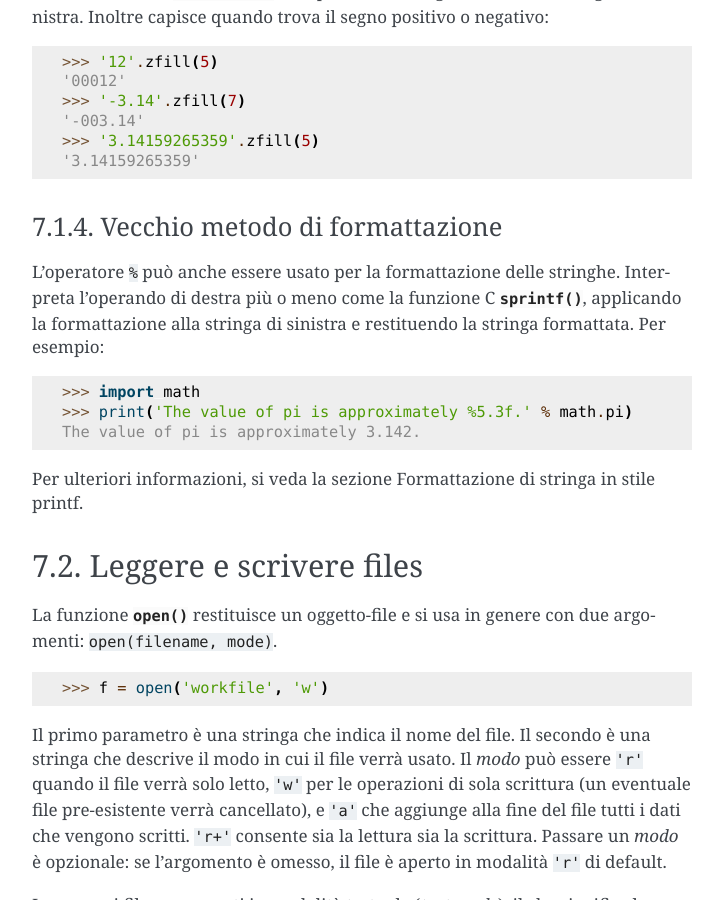
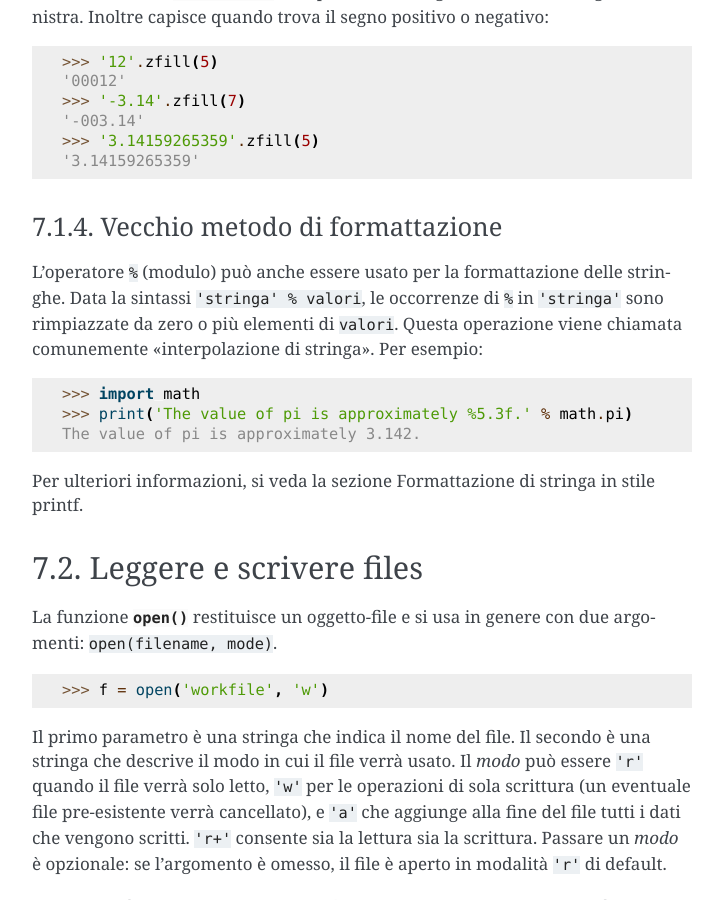
Before and after one commit to ricpol/pytutorial-it, a Sphinx documentation site: the page built from tutorial/source/inputoutput.rst, in a window 1280 px wide and 900 px high, scrolled down 5025 px. Shown: the whole window, without its empty margins (388-1111 px from the left). Built offline with Sphinx 7.4.7, drawn with Linux system fonts in a browser that asks for light colours.

Commit message:
sync with commit eaca2aa

```diff
--- a/tutorial/source/appetite.rst
+++ b/tutorial/source/appetite.rst
@@ -3,7 +3,7 @@
 
     Questa è una traduzione del `Tutorial ufficiale <https://docs.python.org/3/tutorial/index.html>`_ della documentazione di Python, mantenuta in sincrono con il testo della `repository GitHub <https://github.com/python/cpython/tree/master/Doc/tutorial>`_.
 
-    Questa è la traduzione della **versione "di sviluppo" del Tutorial**, corrispondente al "master branch" della repository, ed è aggiornata al `23 maggio 2020 <https://github.com/python/cpython/commit/6fad3e6b49f6a9f8b8a6635c41371e4451479f86#diff-8f5d4d54eb7fab60cb04633e721f6328>`_.
+    Questa è la traduzione della **versione "di sviluppo" del Tutorial**, corrispondente al "master branch" della repository, ed è aggiornata al `28 maggio 2020 <https://github.com/python/cpython/commit/eaca2aa117d663acf8160a0b4543ee2c7006fcc7#diff-8f5d4d54eb7fab60cb04633e721f6328>`_.
 
     Gli esempi *non* sono tradotti, perché il codice dovrebbe sempre essere scritto in Inglese. Tuttavia i commenti all'interno del codice sono tradotti e così pure le stringhe, quando il loro contenuto è utile alla comprensione del tutorial.
 
--- a/tutorial/source/inputoutput.rst
+++ b/tutorial/source/inputoutput.rst
@@ -199,7 +199,7 @@ Un altro metodo, :meth:`str.zfill`, completa una stringa numerica con degli "0"
 Vecchio metodo di formattazione
 -------------------------------
 
-L'operatore ``%`` può anche essere usato per la formattazione delle stringhe. Interpreta l'operando di destra più o meno come la funzione C :c:func:`sprintf`, applicando la formattazione alla stringa di sinistra e restituendo la stringa formattata. Per esempio::
+L'operatore ``%`` (modulo) può anche essere usato per la formattazione delle stringhe. Data la sintassi ``'stringa' % valori``, le occorrenze di ``%`` in ``'stringa'`` sono rimpiazzate da zero o più elementi di ``valori``. Questa operazione viene chiamata comunemente "interpolazione di stringa". Per esempio::
 
    >>> import math
    >>> print('The value of pi is approximately %5.3f.' % math.pi)
```
